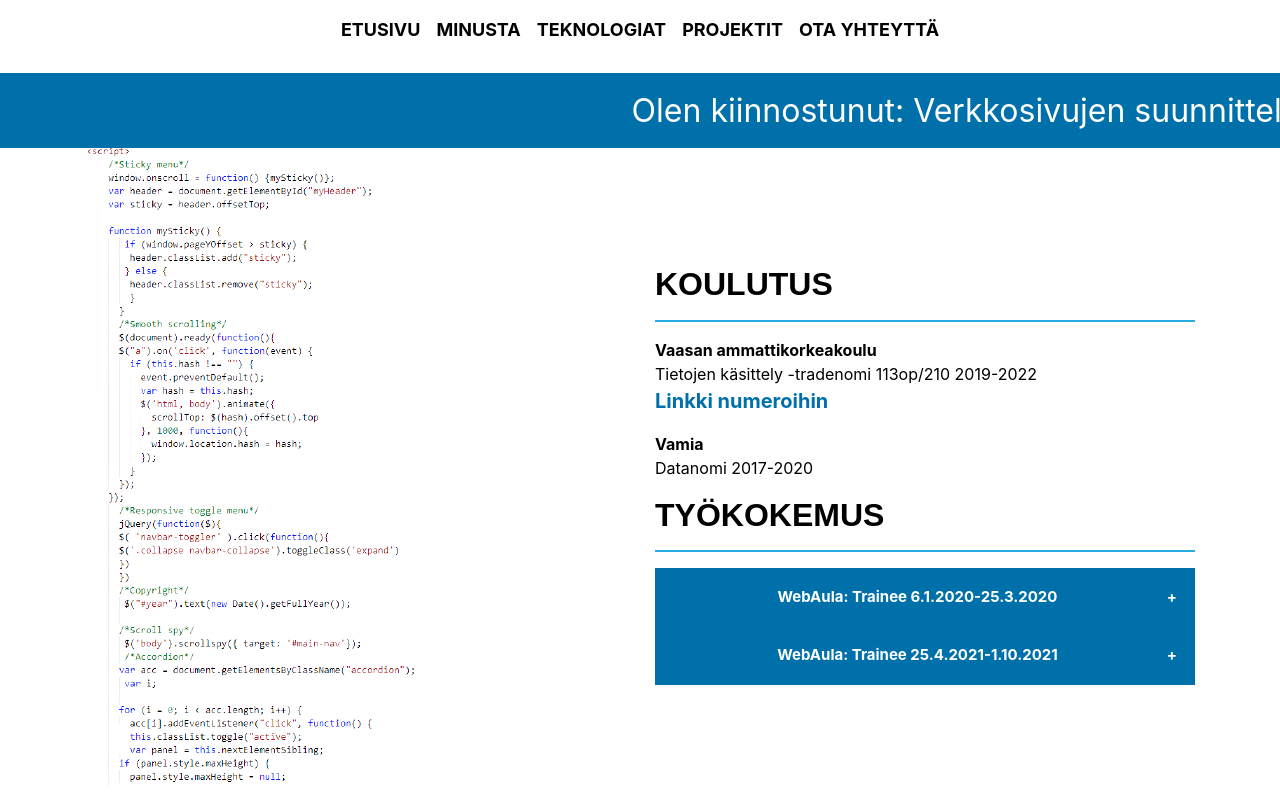
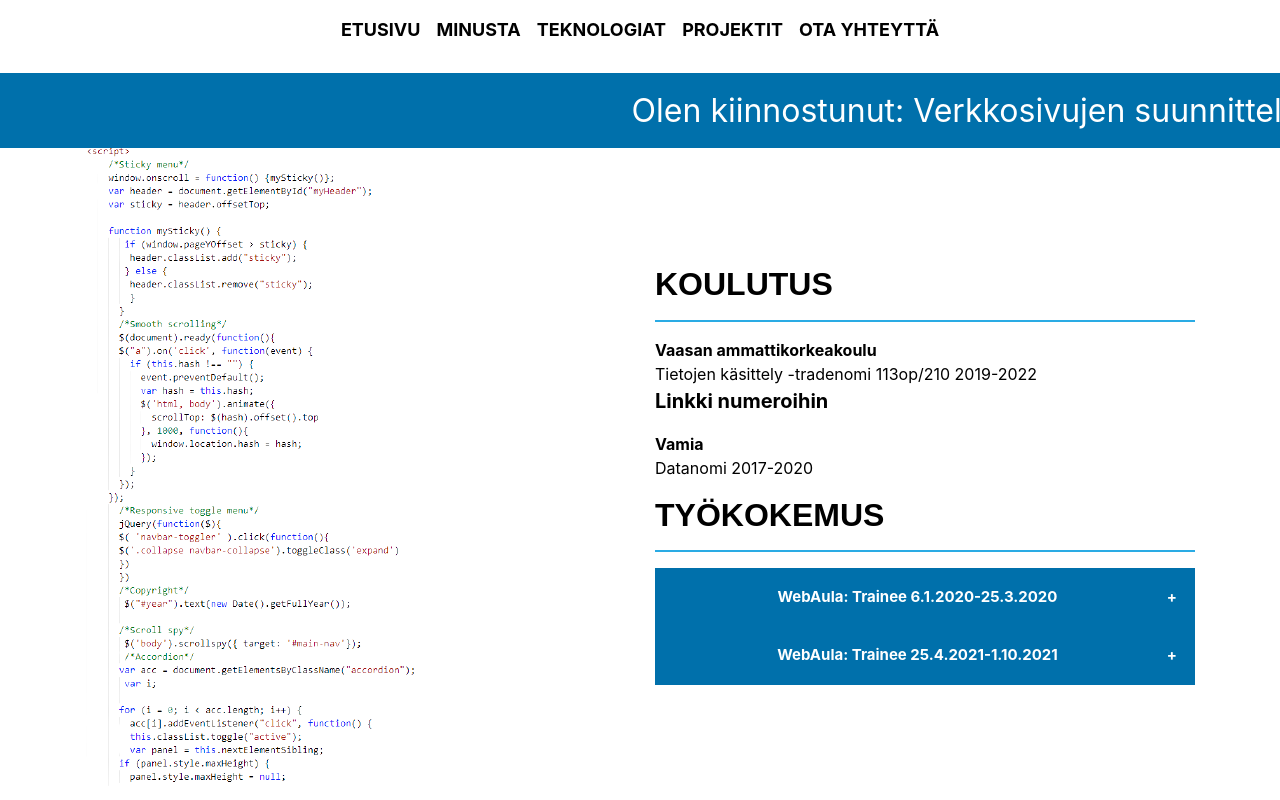
Before and after one commit to KimiWeb/Portfolio, a plain HTML site: page index.html in a window 1280 px wide. In both pictures the pointer is over the link "Linkki numeroihin". Shown: the part 711-1511 px from the top of the page. Drawn offline with nearby package versions, Linux system fonts and the light colour scheme.

Commit message:
Update style.css

```diff
--- a/css/style.css
+++ b/css/style.css
@@ -106,6 +106,9 @@ section#koulutus {
   background-color: transparent;
   -webkit-text-decoration-skip: objects;
 }
+#koulutus a:hover {
+  color: #000000;
+  }
 /* Style the buttons that are used to open and close the accordion panel */
 .accordion {
   background-color: #0070AB;
```
